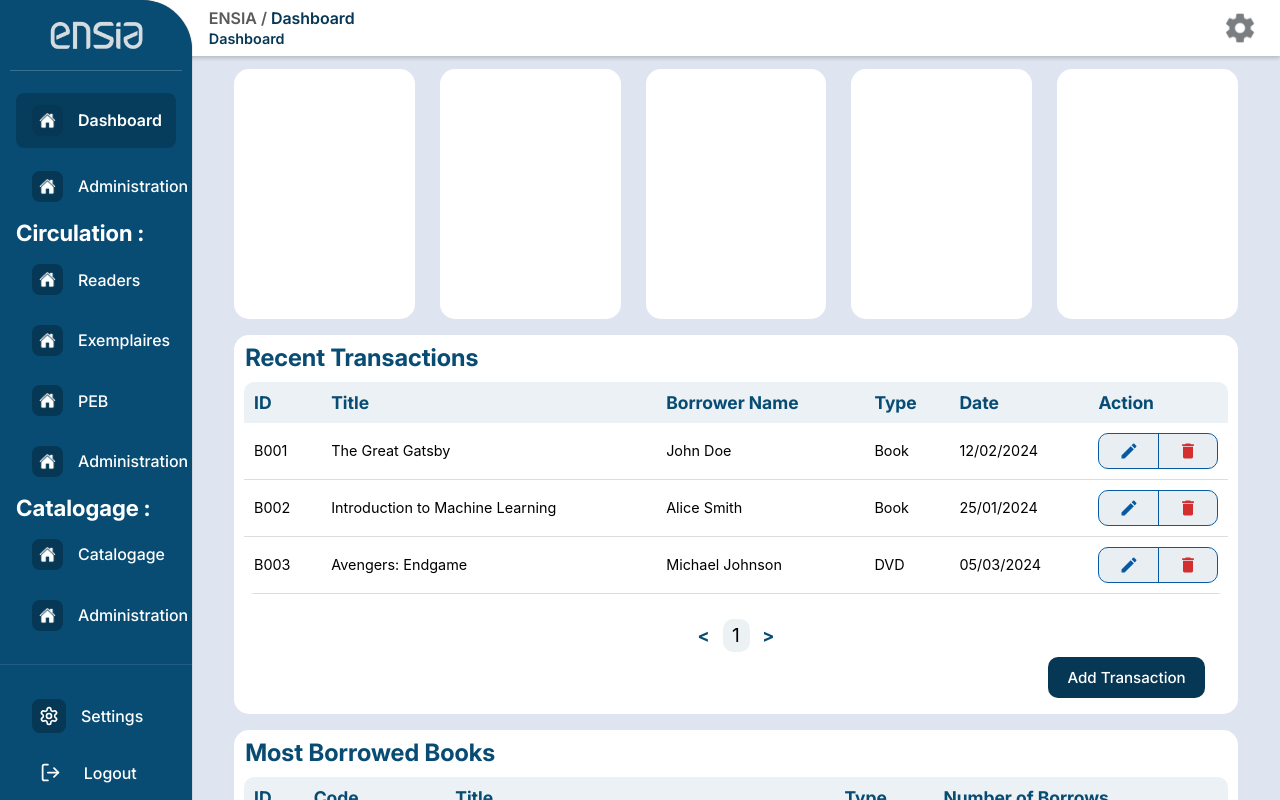
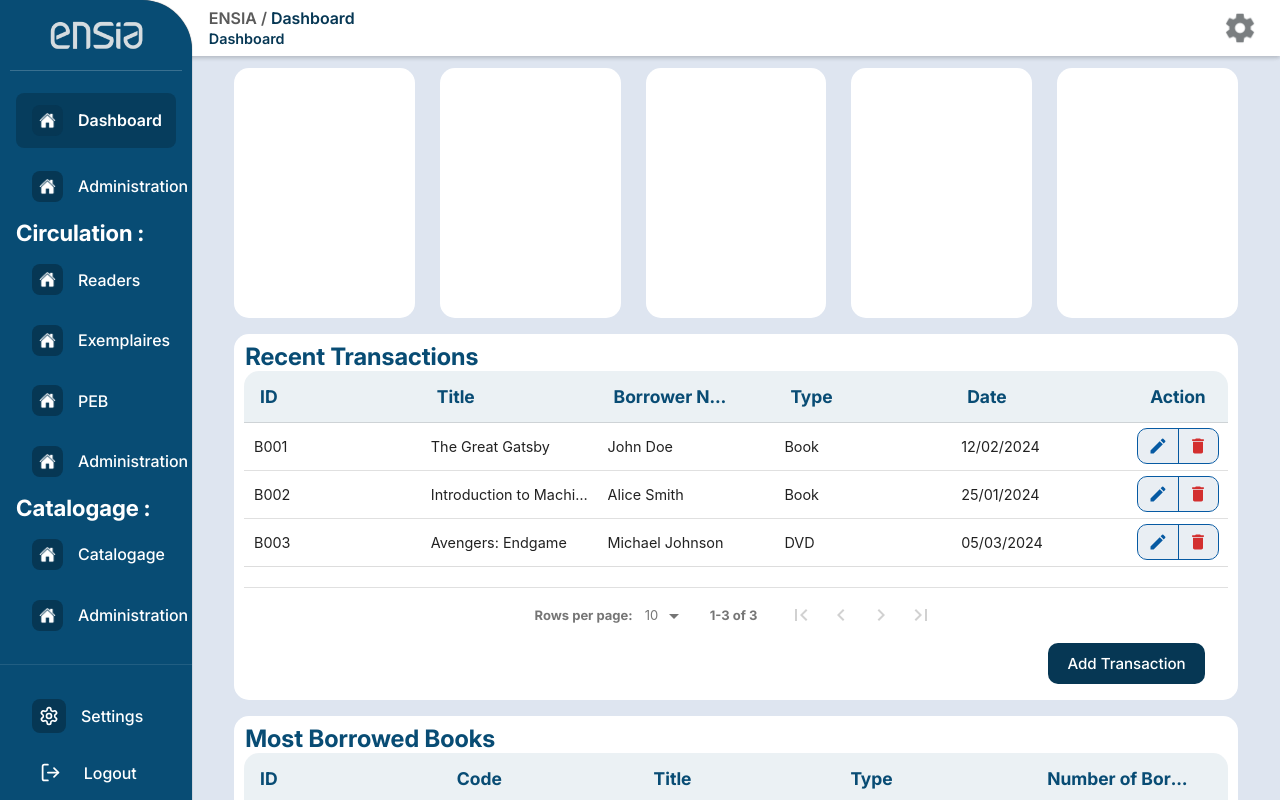
Before and after one commit to HachemSekhsoukh/LibrarySystem, a React (Vite) app: page /dashboard in a window 1280 px wide. Built offline with nearby package versions, Linux system fonts and the light colour scheme; a web font is replaced by a local one.

Commit message:
react data tables

```diff
--- a/src/components/Table.jsx
+++ b/src/components/Table.jsx
@@ -1,49 +1,83 @@
 import React from "react";
-import "../CSS/components/table.css"; // Import table styles
-import EditIcon from '@mui/icons-material/Edit';
-import DeleteIcon from '@mui/icons-material/Delete';
+import DataTable from "react-data-table-component";
+import "../CSS/components/table.css"; // Keep original styles
+import EditIcon from "@mui/icons-material/Edit";
+import DeleteIcon from "@mui/icons-material/Delete";
 
 const Table = ({ columns, data, showActions = false }) => {
+  // Convert columns to DataTable format
+  const formattedColumns = columns.map((col) => ({
+    name: col.label,
+    selector: (row) => row[col.key],
+    sortable: true,
+  }));
+
+  // Add action column if needed
+  if (showActions) {
+    formattedColumns.push({
+      name: "Action",
+      cell: (row) => (
+        <div className="edit-delete">
+          <button className="edit-btn">
+            <EditIcon style={{ fontSize: "20px", color: "#065AA3" }} />
+          </button>
+          <div className="splitter"></div>
+          <button className="delete-btn">
+            <DeleteIcon style={{ fontSize: "20px", color: "#D32F2F" }} />
+          </button>
+        </div>
+      ),
+      ignoreRowClick: true,
+      allowOverflow: true,
+      button: true,
+    });
+  }
+
+  // Custom styling to match your original design
+  const customStyles = {
+    headRow: {
+      style: {
+        backgroundColor: "var(--table-header-color)",
+        fontWeight: "bold",
+        fontSize: "1.1rem",
+        color: "var(--primary-color)",
+        borderTopLeftRadius: "15px", // Rounded top-left corner
+        borderTopRightRadius: "15px", // Rounded top-right corner
+      },
+    },
+    rows: {
+      style: {
+        fontSize: "0.9rem",
+        borderBottom: "1px solid #ddd",
+        backgroundColor: "transparent", // Make data rows background transparent
+      },
+    },
+    cells: {
+      style: {
+        padding: "10px",
+      },
+    },
+    pagination: {
+      style: {
+        display: "flex",
+        justifyContent: "center",
+        alignItems: "center",
+        marginTop: "20px",
+      },
+    },
+  };
+
   return (
     <div className="table-container">
       <div className="inner-table-container">
-        <table className="custom-table">
-          <thead className="table-header">
-            <tr>
-              {columns.map((col, index) => (
-                <th key={index}>{col.label}</th>
-              ))}
-              {showActions && <th>Action</th>}
-            </tr>
-          </thead>
-          <tbody className="table-body">
-            {data.map((row, rowIndex) => (
-              <tr key={rowIndex}>
-                {columns.map((col, colIndex) => (
-                  <td key={colIndex}>{row[col.key]}</td>
-                ))}
-                {showActions && (
-                  <td>
-                  <div className="edit-delete">
-                       <button className="edit-btn">
-                          <EditIcon style={{ fontSize: '20px', color: '#065AA3' }} />
-                        </button>
-                        <div className="splitter"></div>
-                        <button className="delete-btn">
-                          <DeleteIcon style={{ fontSize: '20px', color: '#D32F2F' }} />
-                      </button>
-                  </div>
-                  </td>
-                )}
-              </tr>
-            ))}
-          </tbody>
-        </table>
-      </div>
-      <div className="page-index">
-        <button className="page-index-button"> &lt;</button>
-        <div className="index">1</div>
-        <button className="page-index-button"> &gt;</button>
+        <DataTable
+          columns={formattedColumns}
+          data={data}
+          customStyles={customStyles}
+          pagination
+          highlightOnHover
+          striped={false} // Disable alternating row colors
+        />
       </div>
     </div>
   );
```
